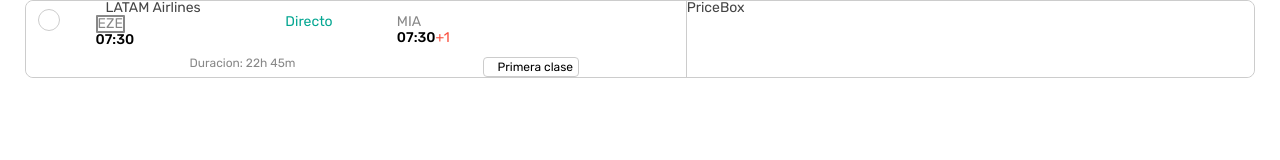
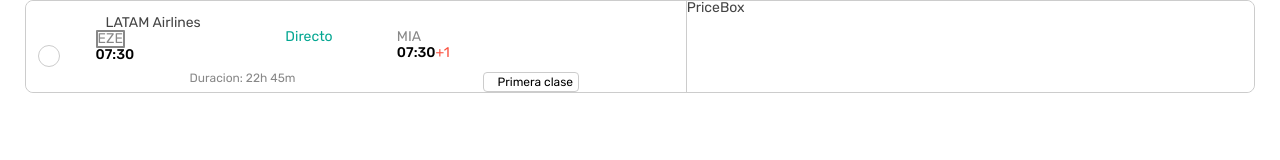
Before and after one commit to ChrisFlorez/front, a plain HTML site: page cluster.html in a window 1280 px wide. Drawn offline with Linux system fonts and the light colour scheme.

Commit message:
quedo dentro de todo correcto un item itinerario

```diff
--- a/cluster.html
+++ b/cluster.html
@@ -12,15 +12,14 @@
             <div class="eva-3-container">
                 <div class="eva-3-cluster-basic -eva-3-shadow-line-hover">
                     <div class="cluster-container">
-                        <div class="eva-3-row">
+                        <div class="eva-3-row button-flight -eva-3-mt-md">
                             <div class="col -sm-1">
-                                  <div class="button-flight">
                                     <span class="eva-3-radio radio-button">
                                         <label class="radio-label-container">
                                             <input type="radio" name="eva-radio" class="radio-tag"><i class="radio-circle"></i>
                                         </label>
                                     </span>
-                                </div>
+
                             </div>
                             <div class="col -sm-11 container-options-itineraries">
                                 <div class="col -sm-12 information-flight-container">
```
